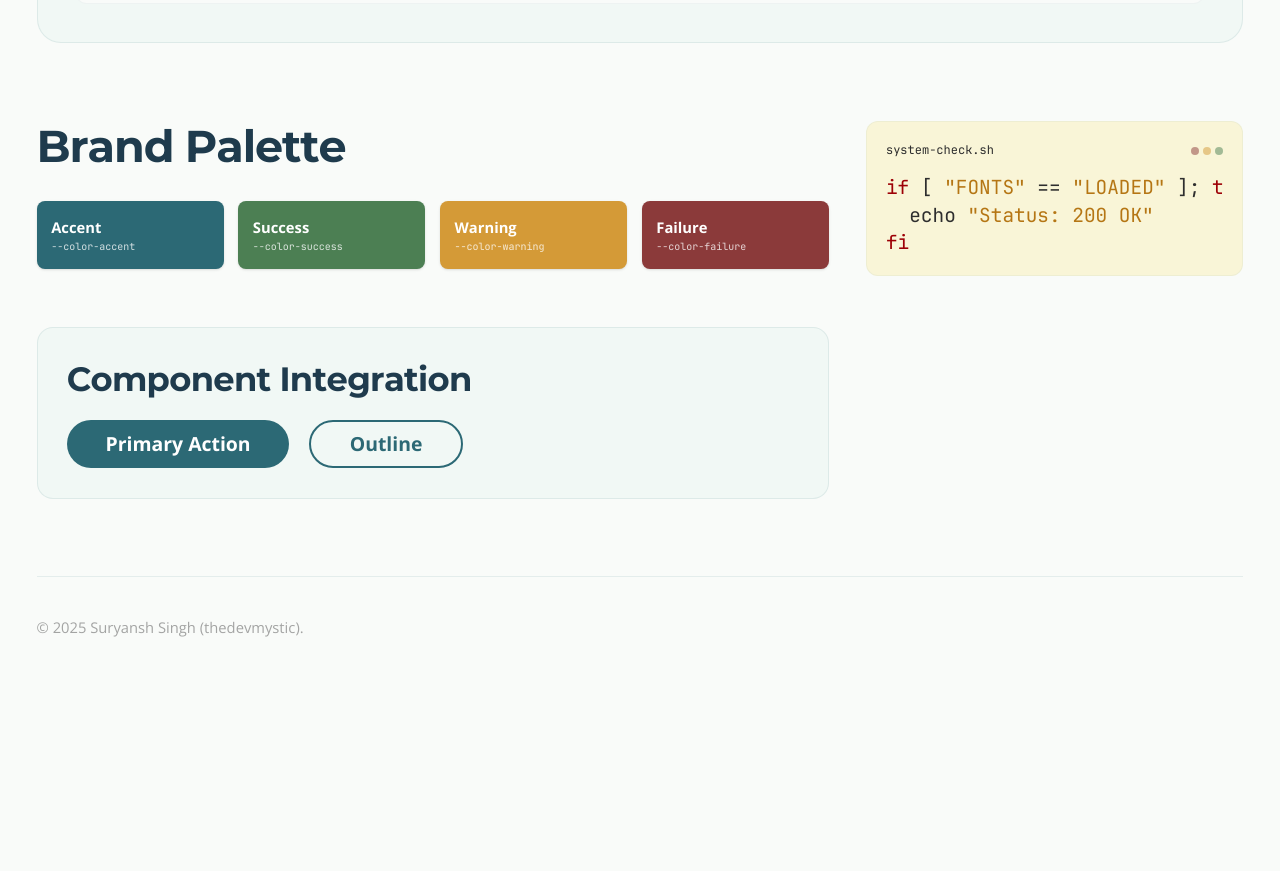
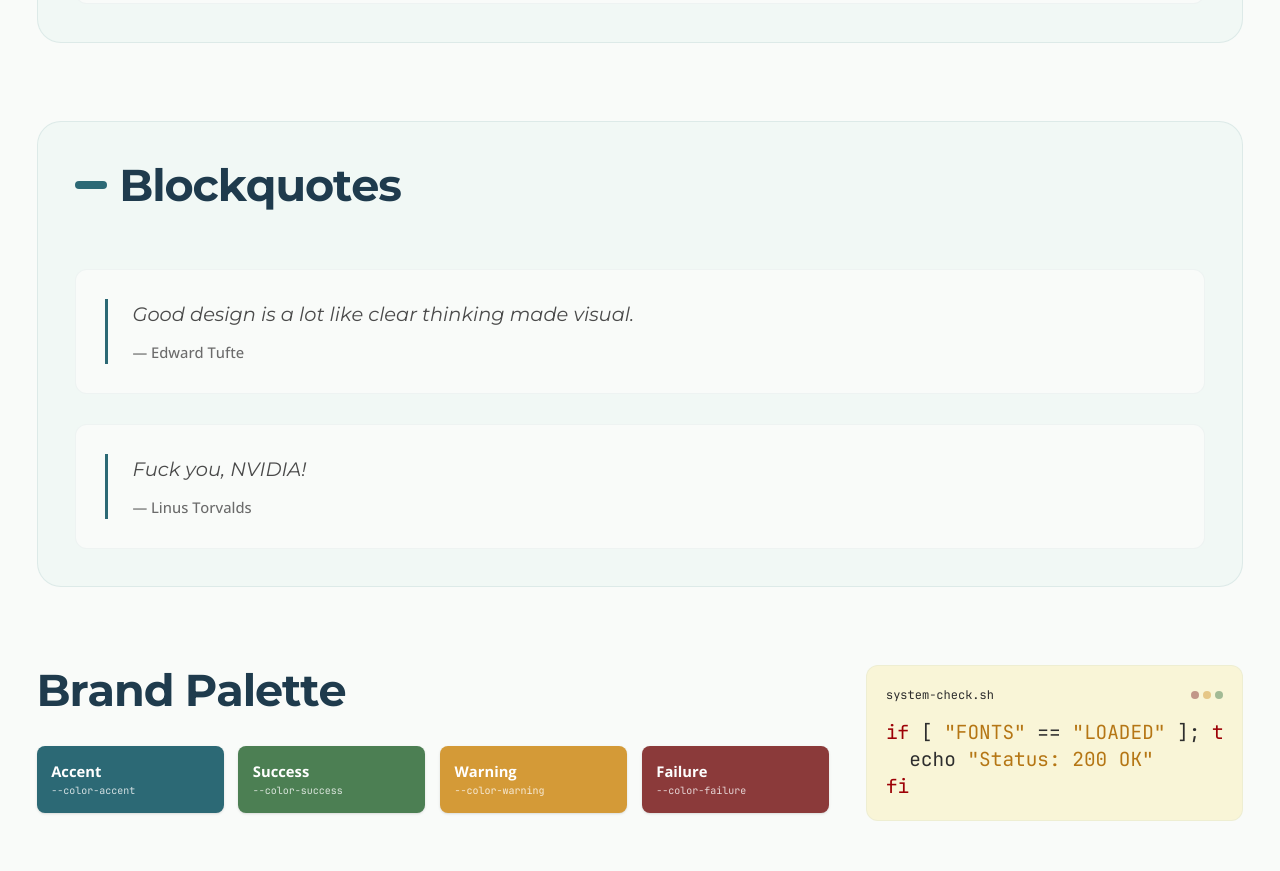
Before and after one commit to thedevmystic/thedevmystic.github.io, a Next.js app: page / in a window 1280 px wide. Shown: the part 3740-4611 px from the top of the page. Before the commit the page ends 4437 px from the top, so only its background shows below. Built offline with nearby package versions, Linux system fonts and the light colour scheme.

Commit message:
Addition: Updated test website

```diff
--- a/src/app/page.tsx
+++ b/src/app/page.tsx
@@ -133,6 +133,27 @@ export default function Home() {
 	  </div>
 	</section>
 
+        <section className="bg-feature rounded-3xl p-md-lg border border-accent/10 flow">
+          <div className="flex items-center gap-3 mb-md">
+            <div className="h-2 w-8 bg-accent rounded-full" />
+            <h2 className="text-2xl font-heading font-bold text-heading">Blockquotes</h2>
+          </div>
+
+          <div className="p-md bg-base rounded-xl border border-accent/5 flow">
+	    <blockquote>
+              <p>Good design is a lot like clear thinking made visual.</p>
+              <cite>Edward Tufte</cite>
+            </blockquote>
+	  </div>
+
+          <div className="p-md bg-base rounded-xl border border-accent/5 flow">
+	    <blockquote>
+              <p>Fuck you, NVIDIA!</p>
+              <cite>Linus Torvalds</cite>
+            </blockquote>
+	  </div>
+	</section>
+
         <div className="grid-main">
           <section className="col-span-12 lg:col-span-8 flow">
             <h2 className="text-2xl font-bold text-heading">Brand Palette</h2>
```
